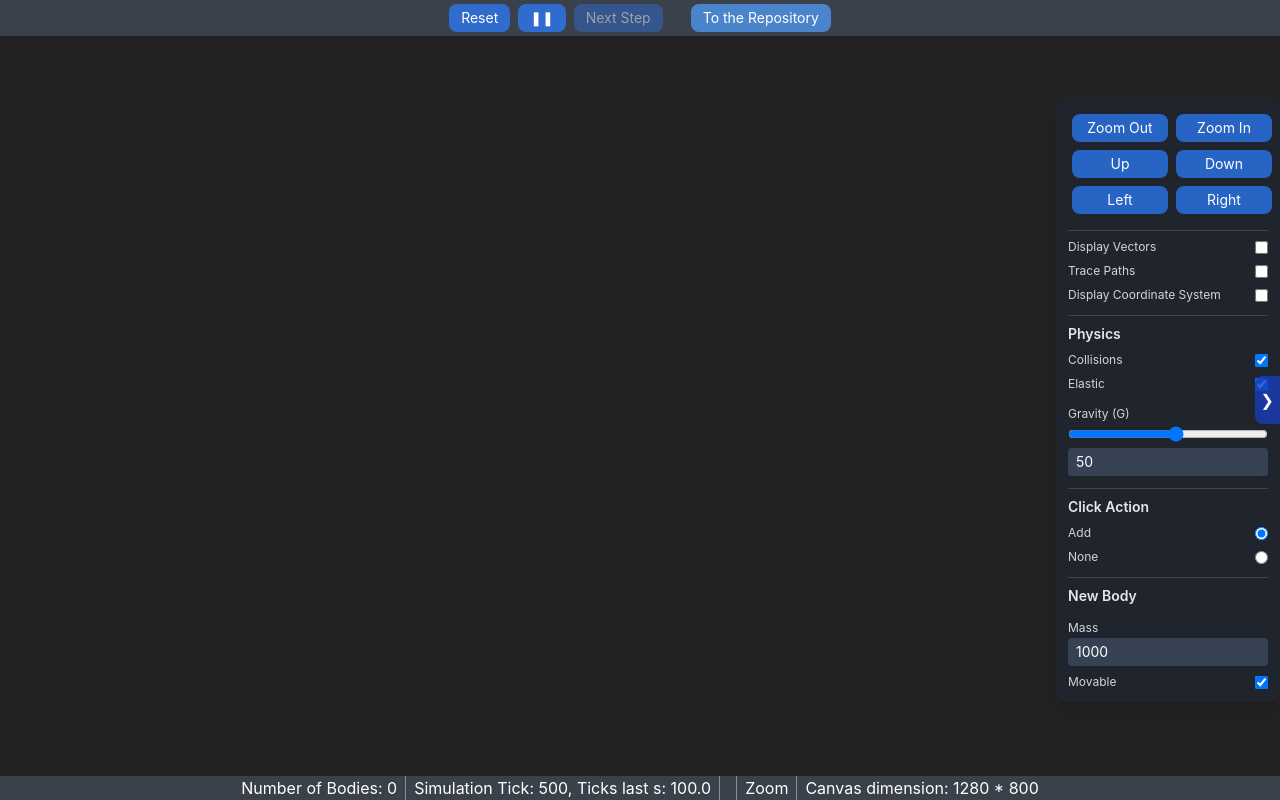
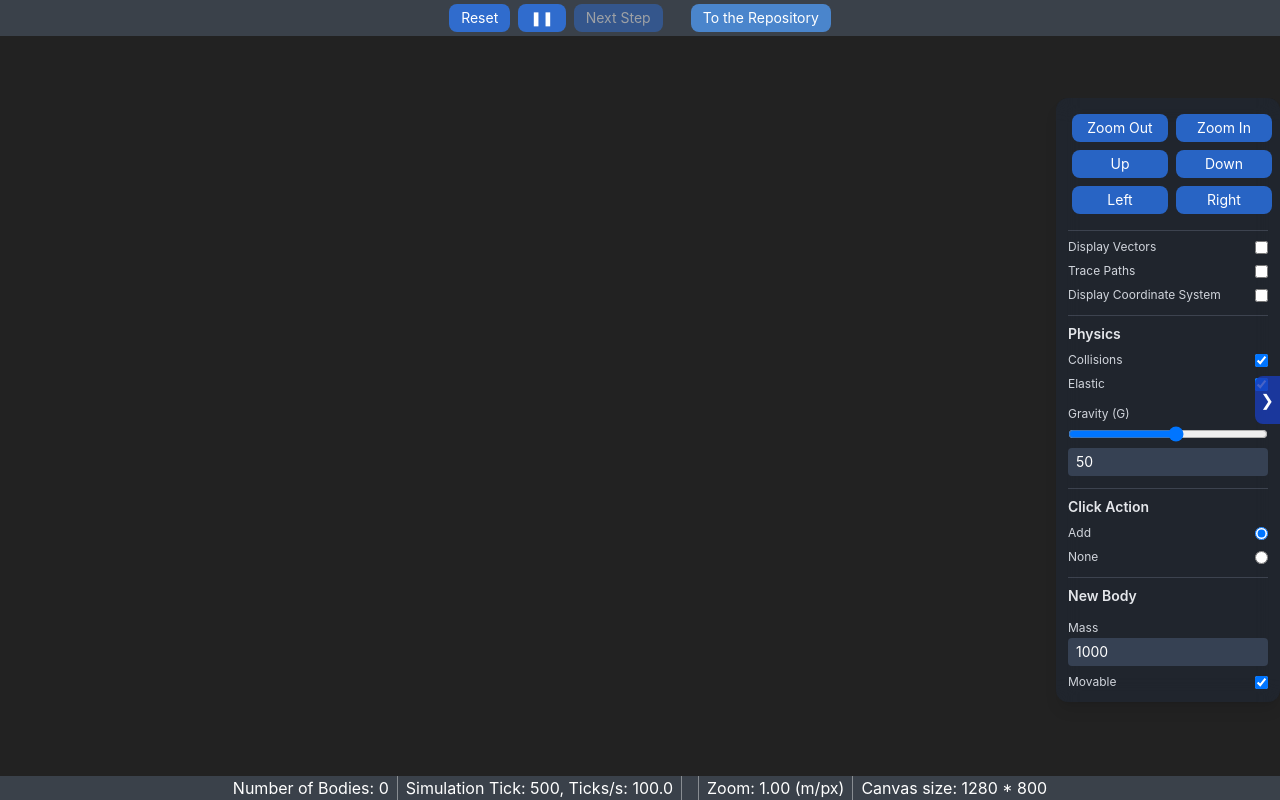
Before and after one commit to OneUsernamePlease/gravity, a website built with Vite: page src/index.html in a window 1280 px wide. Built offline with nearby package versions, Linux system fonts and the light colour scheme.

Commit message:
refactor: some statusBar improvements

```diff
--- a/src/index.html
+++ b/src/index.html
@@ -116,11 +116,6 @@
         <div id="footer" class="absolute bottom-0 left-0 w-full bg-gray-600/60 text-white z-100">
             <div class="overflow-x-auto">
                 <div id="statusBar" class="flex w-max mx-auto whitespace-nowrap divide-x divide-white/40">
-                    <span id="statusText1" class="px-2">Status message</span>
-                    <span id="statusText2" class="px-2">Status message</span>
-                    <span id="statusText3" class="px-2">Status message</span>
-                    <span id="statusText4" class="px-2">Zoom</span>
-                    <span id="statusText5" class="px-2">Status message</span>
                 </div>
             </div>
         </div>
--- a/src/scripts/interaction/ui/statusBar.ts
+++ b/src/scripts/interaction/ui/statusBar.ts
@@ -1,20 +1,33 @@
 import { VECTOR_COLORS } from "../../const/const.js";
-import { PerformanceInfo } from "../../types/types.js";
+import { PerformanceInfo, StatusBarFieldType } from "../../types/types.js";
+import { UI } from "./ui.js";
 
 export class StatusBar {
     bar: HTMLDivElement
-    fields: HTMLSpanElement[];
+    fields: Map<StatusBarFieldType, HTMLSpanElement> = new Map();
 
-    constructor() {
-        this.bar    = document.getElementById("statusBar")! as HTMLDivElement;
-        this.fields = Array.from((this.bar.querySelectorAll("span")) as NodeListOf<HTMLSpanElement>);
+    constructor(private ui: UI, ...fields: StatusBarFieldType[]) {
+        this.bar = document.getElementById("statusBar")! as HTMLDivElement;
+        fields.forEach((name) => {
+            const span = document.createElement("span");
+            span.classList.add("px-2");
+            this.bar.appendChild(span);
+            this.fields.set(name, span);
+        });
+        this.setInitialMessages();
+    }
+    setInitialMessages() {
+        const element = this.fields.get("Zoom");
+        if (element) {
+            element.innerHTML = `Zoom: ${this.ui.zoom.toFixed(2)} (m/px)`;
+        }
     }
 
     displayVectorMessage(display: boolean) {
         if (display) {
-            this.setStatusMessage(this.vectorMessage(), 3);
+            this.setStatusMessage(this.vectorMessage(), "VectorInfo");
         } else {
-            this.setStatusMessage("", 3);
+            this.setStatusMessage("", "VectorInfo");
         }
     }
     updateSimulationInfo(tick: number, bodyCount: number, performanceInfo?: PerformanceInfo) {
@@ -25,22 +38,18 @@ export class StatusBar {
         this.updateZoom(zoom);
     }
     updateZoom(currentZoom: number) {
-        const statusBarFieldIndex = 4;
-        this.setStatusMessage(`Zoom: ${currentZoom.toFixed(2)} (m per pixel)`, statusBarFieldIndex);
+        this.setStatusMessage(`Zoom: ${currentZoom.toFixed(2)} (m/px)`, "Zoom");
     }
     updateCanvasDimensions(width: number, height: number) {
-        const statusBarFieldIndex = 5;
-        this.setStatusMessage(`Canvas dimension: ${width} * ${height}`, statusBarFieldIndex);
+        this.setStatusMessage(`Canvas size: ${width} * ${height}`, "CanvasSize");
     }
     private updateBodyCount(bodyCount: number) {
-        const statusBarFieldIndex = 1;
-        this.setStatusMessage(`Number of Bodies: ${bodyCount}`, statusBarFieldIndex);
+        this.setStatusMessage(`Number of Bodies: ${bodyCount}`, "BodyCount");
     }
     private updateTickInfo( tickCount: number, performanceInfo?: PerformanceInfo ) {
-        const statusBarFieldIndex = 2;
         let message = `Simulation Tick: ${tickCount}`;
-        message += performanceInfo?.ticksLastSecond ? `, Ticks last s: ${performanceInfo.ticksLastSecond.toFixed(1)}` : "";
-        this.setStatusMessage(message, statusBarFieldIndex);
+        message += performanceInfo?.ticksLastSecond ? `, Ticks/s: ${performanceInfo.ticksLastSecond.toFixed(1)}` : "";
+        this.setStatusMessage(message, "TickInfo");
     }
     private vectorMessage() {
         return `Acceleration: ${VECTOR_COLORS.get("acceleration")?.name} - Velocity: ${VECTOR_COLORS.get("velocity")?.name}`;
@@ -48,15 +57,10 @@ export class StatusBar {
     /**
      * @param fieldIndexOrId number of field (starting at one) OR id of the field
      */
-    private setStatusMessage(message: string, fieldIndexOrId?: number | string, append: boolean = false) {
-        let element: HTMLElement;
-        if (typeof fieldIndexOrId === "number") {
-            element = this.fields[fieldIndexOrId - 1];
-        } else if (typeof fieldIndexOrId === "string") {
-            element = document.getElementById(fieldIndexOrId)!;
-        } else {
-            element = this.fields[0];
-        }
+    private setStatusMessage(message: string, field: StatusBarFieldType, append: boolean = false) {
+        const element = this.fields.get(field);
+        if (!element) return;
+
 
         if (append) {
             element!.innerHTML += message;
--- a/src/scripts/interaction/ui/ui.ts
+++ b/src/scripts/interaction/ui/ui.ts
@@ -60,11 +60,14 @@ export class UI {
             movable: this.movable,
         }
     }
+    get zoom() {
+        return this.app.currentZoom;
+    }
 //#endregion
 //#region initialize
     constructor(private app: App) {
         this.controlBar = new ControlBar(this, this.app);
-        this.statusBar = new StatusBar();
+        this.statusBar = new StatusBar(this, "BodyCount", "TickInfo", "VectorInfo", "Zoom", "CanvasSize");
         this.topMenu = new TopMenu(this, this.app);
     }
 
--- a/src/scripts/types/types.ts
+++ b/src/scripts/types/types.ts
@@ -100,6 +100,7 @@ export interface BoundingBox {
 //#endregion
 
 //#region UI
+export type StatusBarFieldType = "BodyCount" | "TickInfo" | "VectorInfo" | "Zoom" | "CanvasSize"
 export interface RadioButtonGroup {
     name: string;
     buttons: HTMLInputElement[];
```
